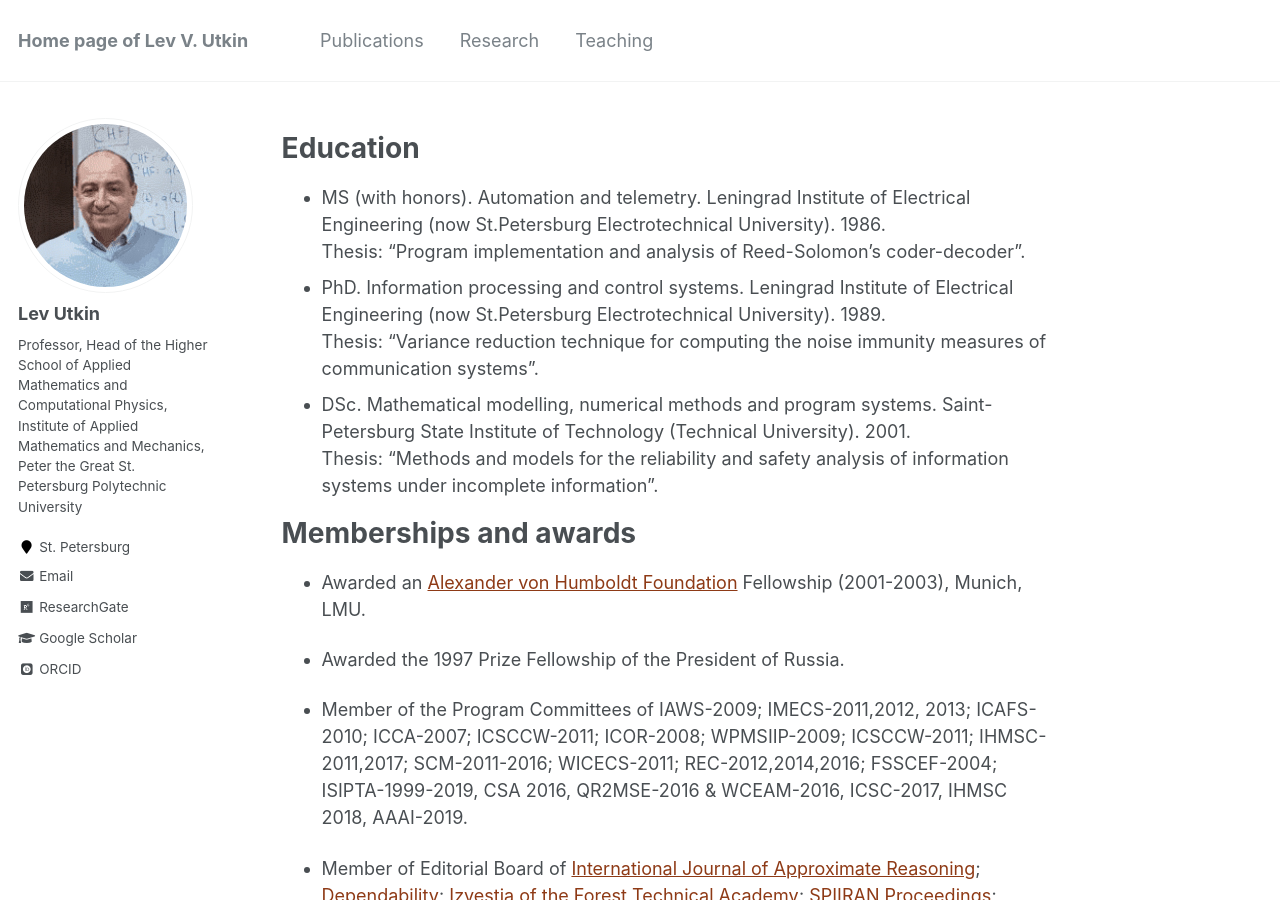
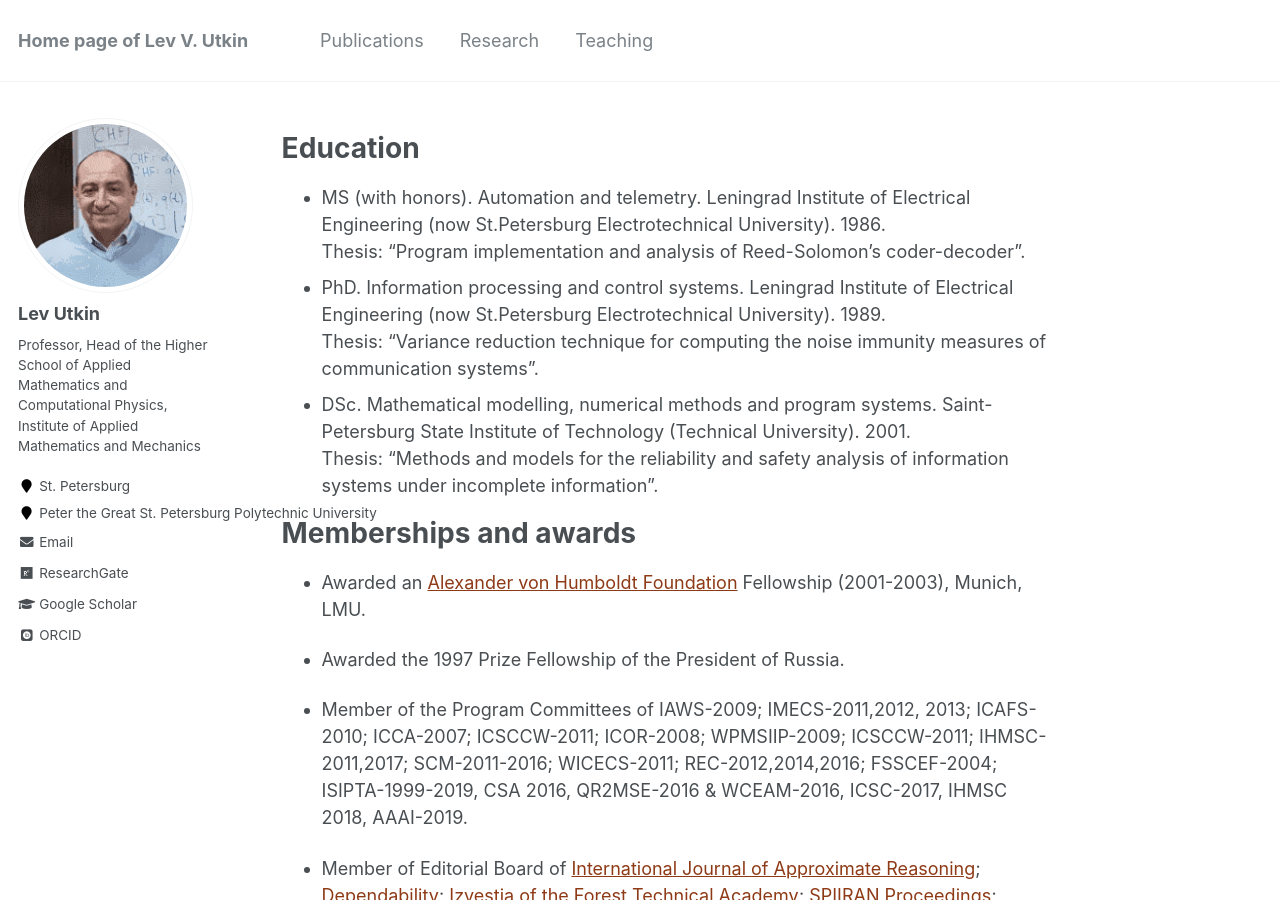
Before and after one commit to levutkin/levutkin.github.io, a Jekyll site: the page built from _pages/about.md, in a window 1280 px wide and 900 px high. Built offline with Jekyll 4.4.1, drawn with Linux system fonts in a browser that asks for light colours; some web fonts are replaced.

```diff
--- a/_config.yml
+++ b/_config.yml
@@ -83,10 +83,9 @@ author:
   name             : "Lev Utkin"
   avatar           : "profile.png"
   bio              : "Professor, Head of the Higher School of Applied Mathematics and Computational Physics,
-  Institute of Applied Mathematics and Mechanics,
-  Peter the Great St. Petersburg Polytechnic University"
+  Institute of Applied Mathematics and Mechanics"
   location         : "St. Petersburg"
-  employer         :
+  employer         : "Peter the Great St. Petersburg Polytechnic University"
   pubmed           :
   googlescholar    : "https://scholar.google.com/citations?user=lRC1KA0AAAAJ&hl=en"
   email            : "lev.utkin@list.ru"
```
